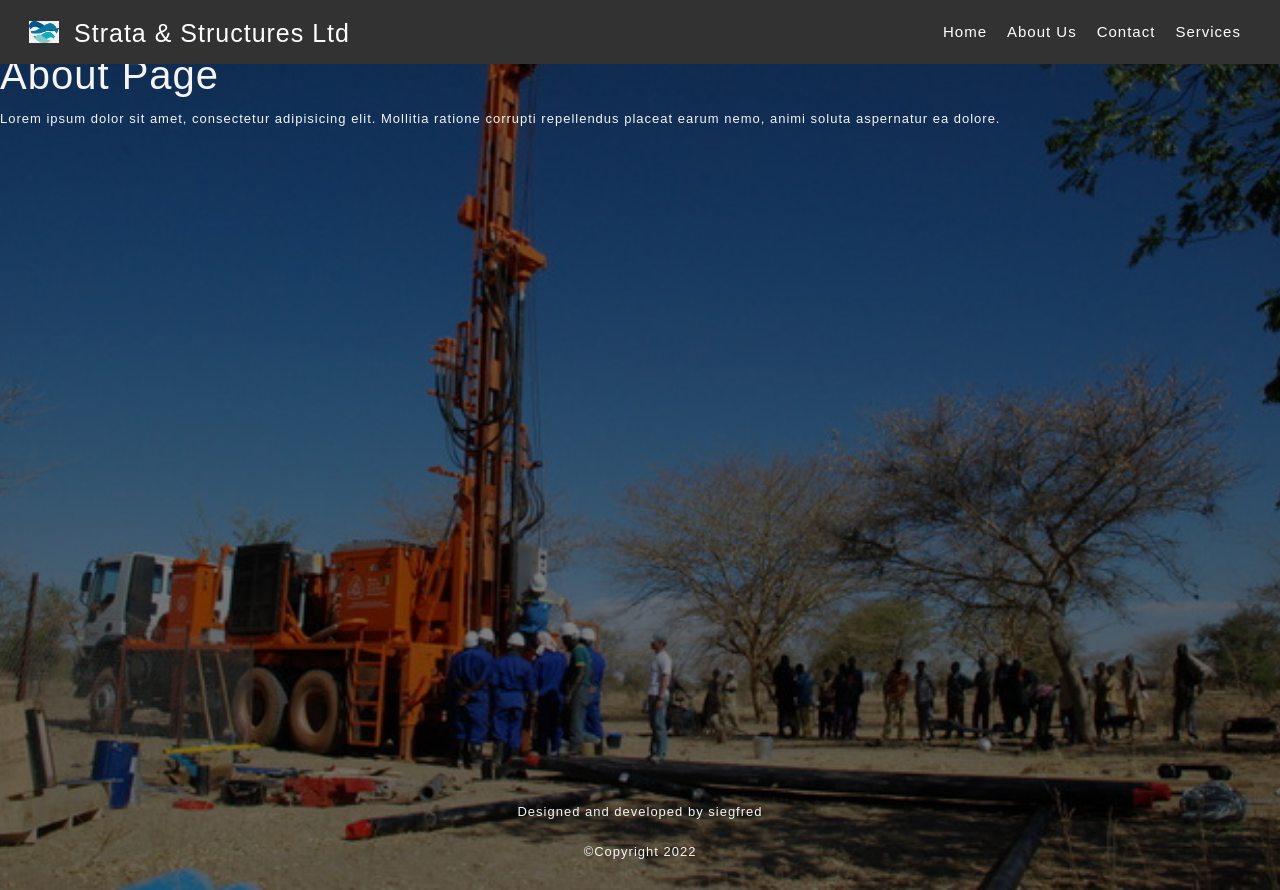
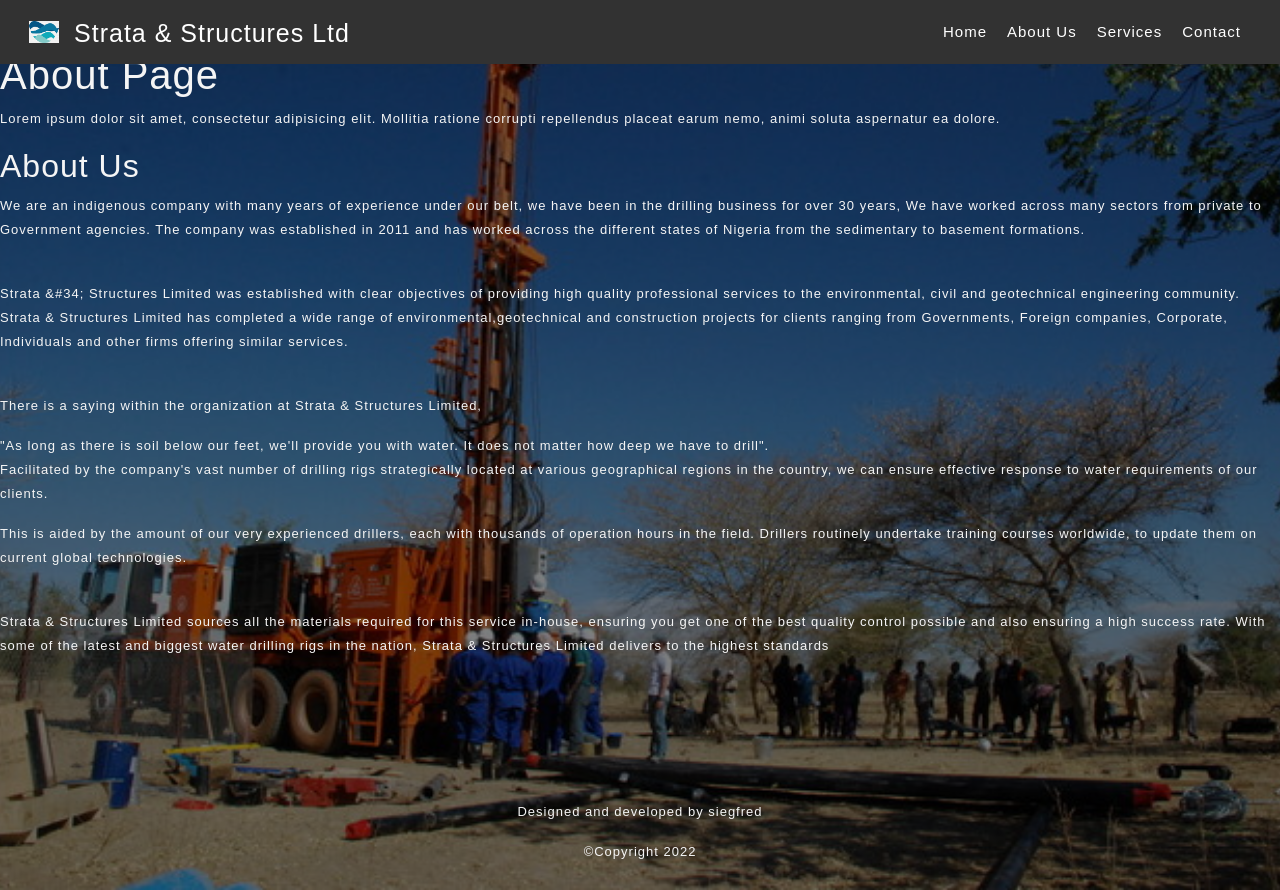
Before and after one commit to siegfred14/strataAndStructuresLtd, a Django app: page /about/ in a window 1280 px wide. Run offline with Django 4.2, Linux system fonts and the light colour scheme; some libraries are stand-ins or nearby versions.

Commit message:
about.html information added

```diff
--- a/coreApp/templates/about.html
+++ b/coreApp/templates/about.html
@@ -4,4 +4,57 @@
   Lorem ipsum dolor sit amet, consectetur adipisicing elit. Mollitia ratione
   corrupti repellendus placeat earum nemo, animi soluta aspernatur ea dolore.
 </p>
+
+<h2>About Us</h2>
+<div class="about">
+  <div class="pictures"></div>
+  <div class="about-info">
+    <p>
+      We are an indigenous company with many years of experience under our belt,
+      we have been in the drilling business for over 30 years, We have worked
+      across many sectors from private to Government agencies. The company was
+      established in 2011 and has worked across the different states of Nigeria
+      from the sedimentary to basement formations.
+    </p>
+    <br />
+    <p>
+      Strata &#38;#34; Structures Limited was established with clear objectives
+      of providing high quality professional services to the environmental,
+      civil and geotechnical engineering community. Strata &#38; Structures
+      Limited has completed a wide range of environmental,geotechnical and
+      construction projects for clients ranging from Governments, Foreign
+      companies, Corporate, Individuals and other firms offering similar
+      services.
+    </p>
+    <br />
+    <p>
+      There is a saying within the organization at Strata &#38; Structures
+      Limited,
+    </p>
+
+    <span
+      >"As long as there is soil below our feet, we'll provide you with water.
+      It does not matter how deep we have to drill".</span
+    >
+    <p>
+      Facilitated by the company's vast number of drilling rigs strategically
+      located at various geographical regions in the country, we can ensure
+      effective response to water requirements of our clients.
+    </p>
+
+    <p>
+      This is aided by the amount of our very experienced drillers, each with
+      thousands of operation hours in the field. Drillers routinely undertake
+      training courses worldwide, to update them on current global technologies.
+    </p>
+    <br />
+    <p>
+      Strata &#38; Structures Limited sources all the materials required for
+      this service in-house, ensuring you get one of the best quality control
+      possible and also ensuring a high success rate. With some of the latest
+      and biggest water drilling rigs in the nation, Strata &#38; Structures
+      Limited delivers to the highest standards
+    </p>
+  </div>
+</div>
 {% endblock %}
--- a/coreApp/templates/base.html
+++ b/coreApp/templates/base.html
@@ -47,10 +47,10 @@
             </button>
             <div class="collapse navbar-collapse" id="navbarNavAltMarkup">
               <div class="navbar-nav ml-auto">
-                <a class="nav-link" href="#">Home</a>
-                <a class="nav-link" href="#">About Us</a>
-                <a class="nav-link" href="#">Contact</a>
-                <a class="nav-link" href="#">Services</a>
+                <a class="nav-link" href="/">Home</a>
+                <a class="nav-link" href="about/">About Us</a>
+                <a class="nav-link" href="services/">Services</a>
+                <a class="nav-link" href="contact/">Contact</a>
               </div>
             </div>
           </div>
```
